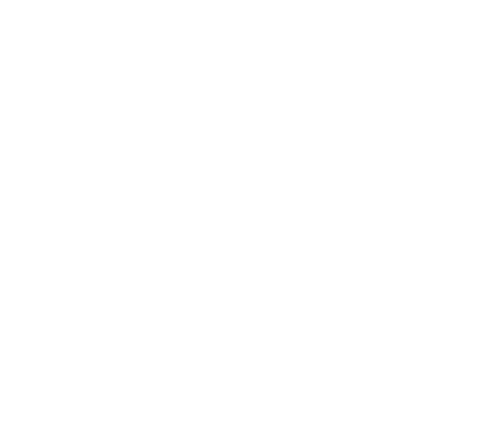
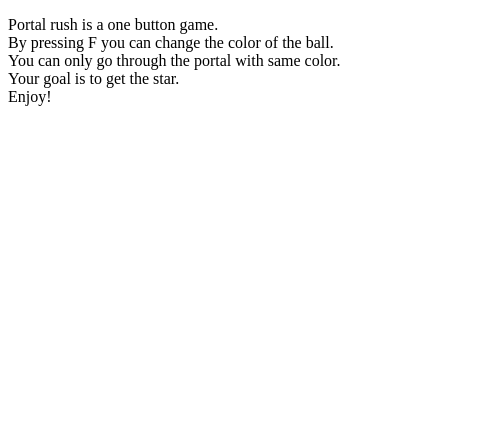
Before and after one commit to tangdian/portal, a website: page index.html in a window 1280 px wide. Shown: the top 426 px of the page, 0-488 px from the left. Drawn offline with Linux system fonts and the light colour scheme.

Commit message:
add instruction

```diff
--- a/index.html
+++ b/index.html
@@ -45,7 +45,12 @@
 	</style>
 </head>
 <body>
-	<p></p>
+	<p>Portal rush is a one button game.
+	<br>
+	 By pressing F you can change the color of the ball.
+	 <br>You can only go through the portal with same color.
+	 <br>Your goal is to get the star.
+	 <br>Enjoy!</p>
 	<img id="topImg" src="./images/PortalRushLogo_small.png">
 	<!-- <canvas id="universe" width="500" height="1875"></canvas> -->
 	<canvas id="universe" width="256" height="960" style="background: url('./images/Background.png')"></canvas>
```
Also changed, not shown: js/ExampleClass.js (deleted, +0 -7 lines).
